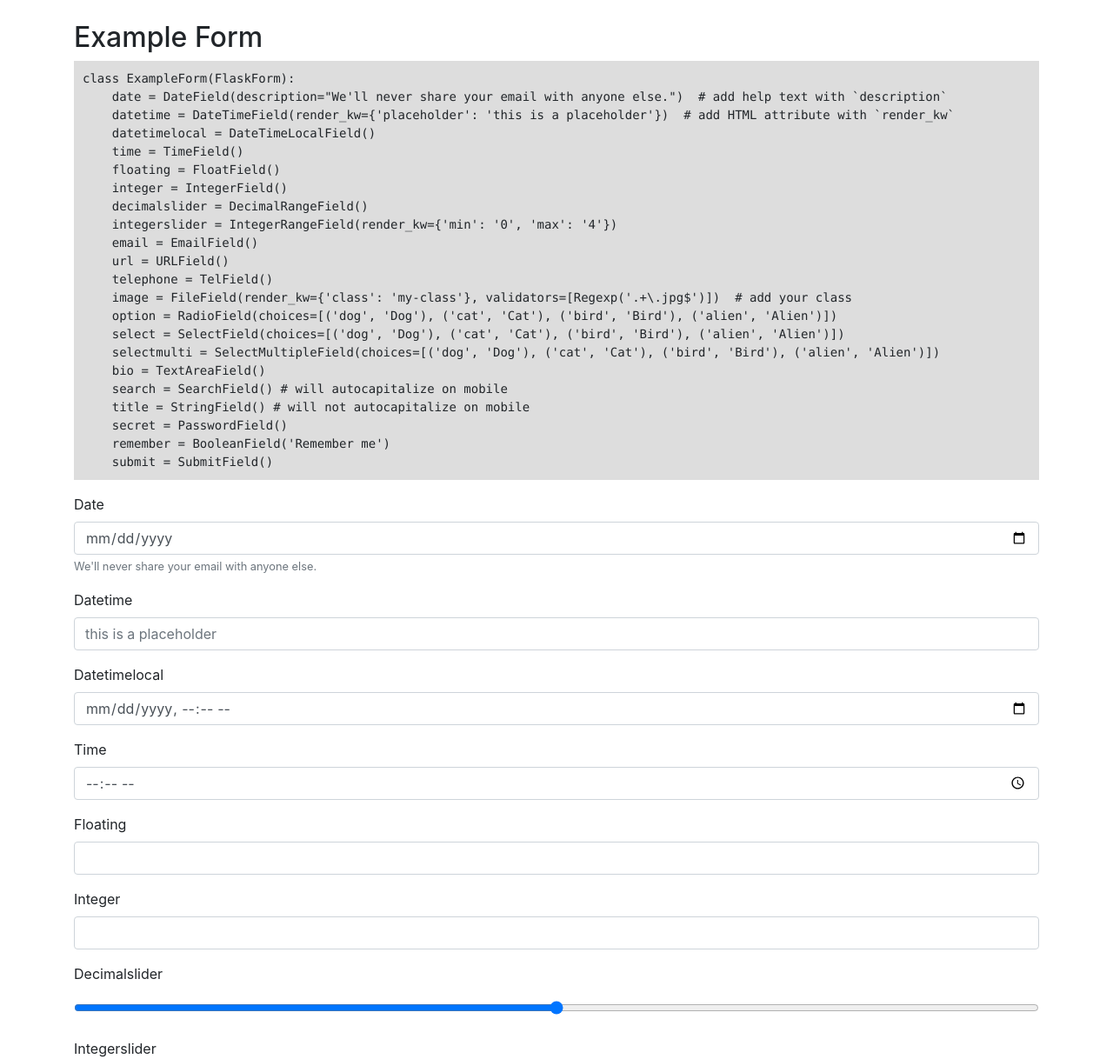
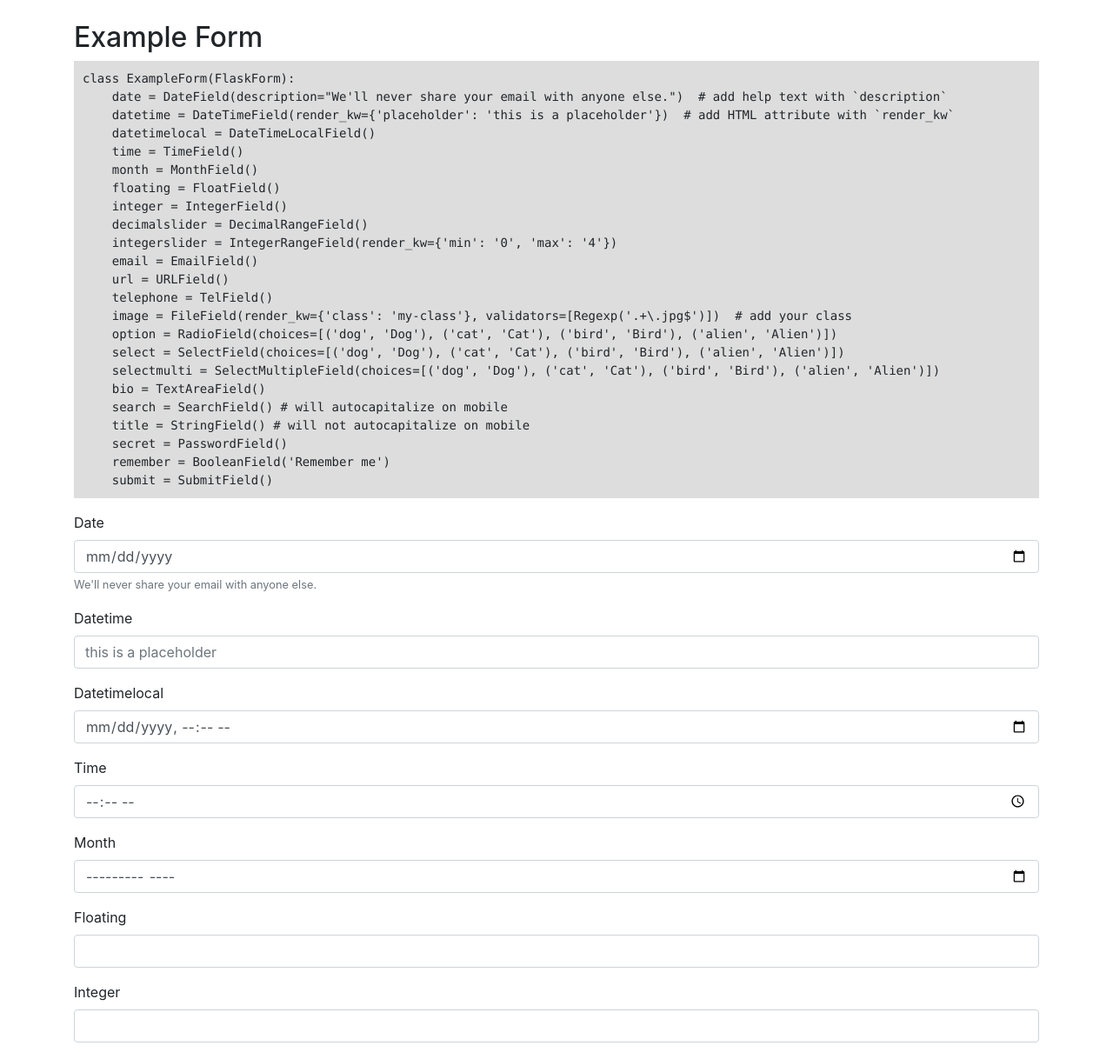
Before and after one commit to helloflask/bootstrap-flask, a Flask app: page /form in a window 1280 px wide. Shown: the part 56-1274 px from the top of the page at 87% size. Run offline with Flask 2, Linux system fonts and the light colour scheme; data that the repository does not hold is empty; some libraries are stand-ins or nearby versions.

Commit message:
example for month added

```diff
--- a/examples/bootstrap4/app.py
+++ b/examples/bootstrap4/app.py
@@ -38,6 +38,7 @@ class ExampleForm(FlaskForm):
     datetime = DateTimeField(render_kw={'placeholder': 'this is a placeholder'})  # add HTML attribute with `render_kw`
     datetimelocal = DateTimeLocalField()
     time = TimeField()
+    month = MonthField()
     floating = FloatField()
     integer = IntegerField()
     decimalslider = DecimalRangeField()
--- a/examples/bootstrap4/templates/form.html
+++ b/examples/bootstrap4/templates/form.html
@@ -10,6 +10,7 @@ class ExampleForm(FlaskForm):
     datetime = DateTimeField(render_kw={'placeholder': 'this is a placeholder'})  # add HTML attribute with `render_kw`
     datetimelocal = DateTimeLocalField()
     time = TimeField()
+    month = MonthField()
     floating = FloatField()
     integer = IntegerField()
     decimalslider = DecimalRangeField()
--- a/examples/bootstrap5/app.py
+++ b/examples/bootstrap5/app.py
@@ -38,6 +38,7 @@ class ExampleForm(FlaskForm):
     datetime = DateTimeField(render_kw={'placeholder': 'this is a placeholder'})  # add HTML attribute with `render_kw`
     datetimelocal = DateTimeLocalField()
     time = TimeField()
+    month = MonthField()
     floating = FloatField()
     integer = IntegerField()
     decimalslider = DecimalRangeField()
--- a/examples/bootstrap5/templates/form.html
+++ b/examples/bootstrap5/templates/form.html
@@ -10,6 +10,7 @@ class ExampleForm(FlaskForm):
     datetime = DateTimeField(render_kw={'placeholder': 'this is a placeholder'})  # add HTML attribute with `render_kw`
     datetimelocal = DateTimeLocalField()
     time = TimeField()
+    month = MonthField()
     floating = FloatField()
     integer = IntegerField()
     decimalslider = DecimalRangeField()
```
